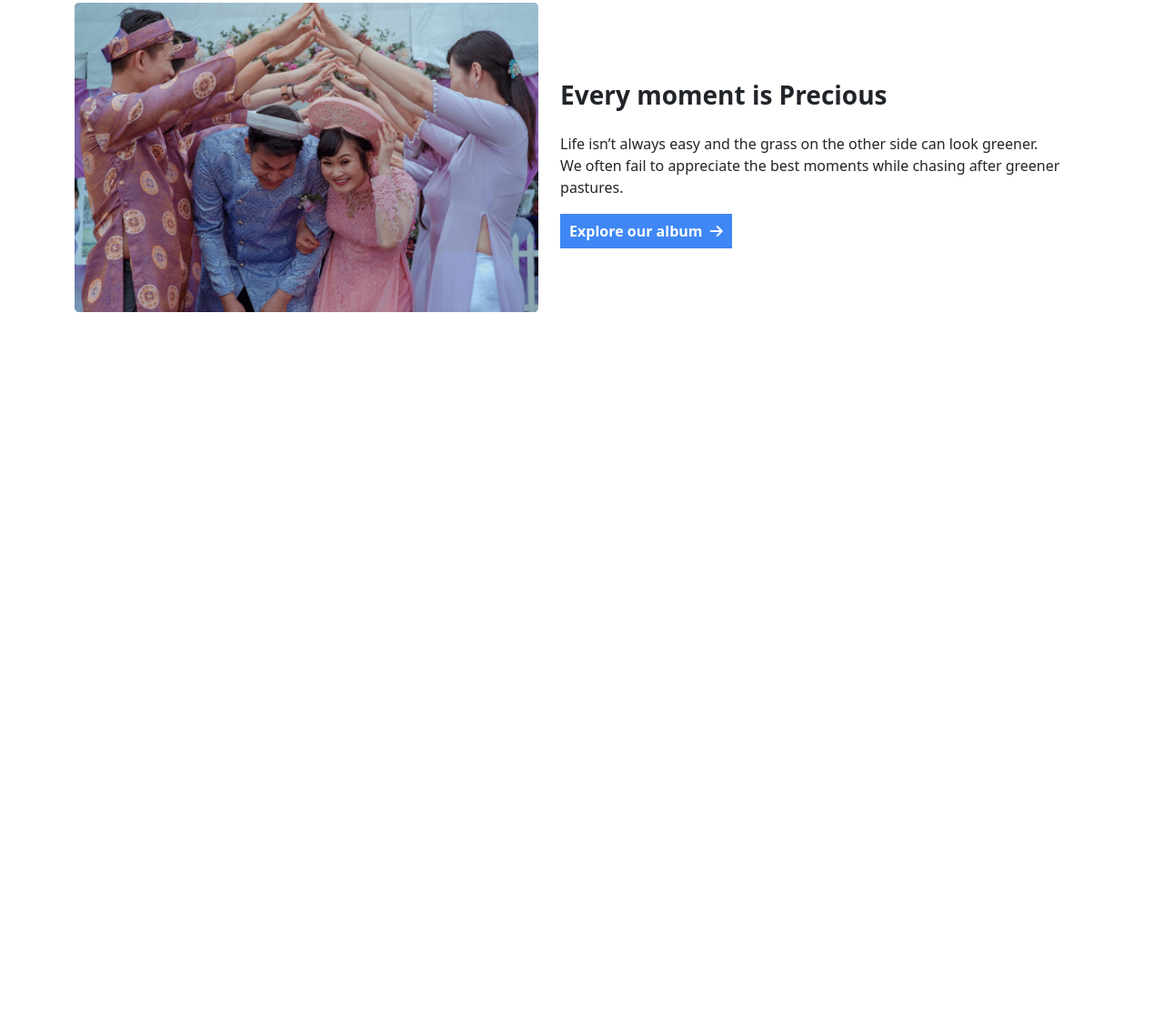
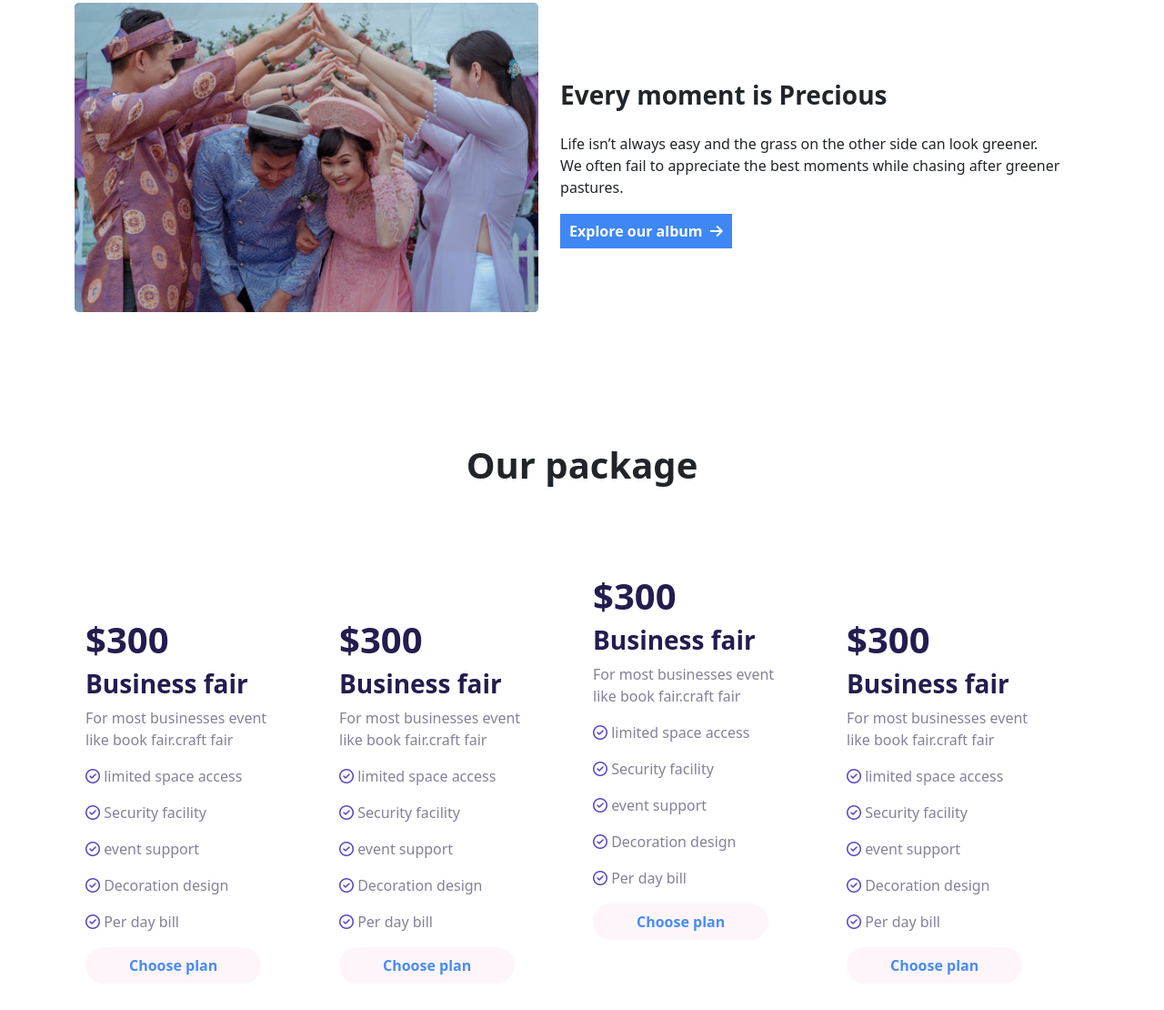
Before and after one commit to borhansahed/Boat-convention-center, a plain HTML site: page index.html in a window 1280 px wide. Shown: the part 748-1858 px from the top of the page at 91% size. Before the commit the page ends 1091 px from the top, so only its background shows below. Drawn offline with nearby package versions, Linux system fonts and the light colour scheme.

Commit message:
card section progress

```diff
--- a/index.html
+++ b/index.html
@@ -86,7 +86,7 @@
     </header>
 
     <main>
-      <section class="container pt-5">
+      <section class="container  py-5">
          <div class="d-flex align-items-center justify-content-center ">
               <div>
                 <img class="img-fluid" src="./images/wedding.png" alt="">
@@ -101,10 +101,86 @@
             </div>
 
 
+          <!-- our package---------------------------------- -->
         </section>
+        </main>
+        <section  class="my-5">
+          <h1 class="text-center fs-1 fw-bold py-5">Our package</h1>
+          <div class="container">
+            <div class="row mx-auto my-5">
+              <div class="col-3 pt-5">
 
-    </main>
+                    <h1 class="fw-bold title-style">$300</h1>
+                    <h3 class="fw-bold title-style">Business fair</h3>
+                    <div>
+                      <p class="paragraph-style">For most businesses event
+                        <br>
+                        like book fair.craft fair
+                      </p>
+                      <p class="paragraph-style "><i class="font-awesome far fa-check-circle"></i> limited space access</p>
+                      <p class="paragraph-style"><i class="font-awesome far fa-check-circle"></i> Security facility</p>
+                      <p class="paragraph-style"><i class="font-awesome far fa-check-circle"></i> event support</p>
+                      <p class="paragraph-style"><i class="font-awesome far fa-check-circle"></i> Decoration design</p>
+                      <p class="paragraph-style"><i class="font-awesome far fa-check-circle"></i> Per day bill</p>
+                    </div>
+                    <button class="choose-button rounded-pill fw-bolder  px-5 py-2 d-flex align-items-center">Choose plan</button>
+
+
+
+              </div>
+              <div class="col-3 pt-5">
+                <h1 class="fw-bold title-style">$300</h1>
+                <h3 class="fw-bold title-style">Business fair</h3>
+                <div>
+                  <p class="paragraph-style">For most businesses event
+                    <br>
+                    like book fair.craft fair
+                  </p>
+                  <p class="paragraph-style "><i class="font-awesome far fa-check-circle"></i> limited space access</p>
+                  <p class="paragraph-style"><i class="font-awesome far fa-check-circle"></i> Security facility</p>
+                  <p class="paragraph-style"><i class="font-awesome far fa-check-circle"></i> event support</p>
+                  <p class="paragraph-style"><i class="font-awesome far fa-check-circle"></i> Decoration design</p>
+                  <p class="paragraph-style"><i class="font-awesome far fa-check-circle"></i> Per day bill</p>
+                </div>
+                <button class="choose-button rounded-pill fw-bolder  px-5 py-2 d-flex align-items-center">Choose plan</button>
+              </div>
+              <div class="col">
+                <h1 class="fw-bold title-style">$300</h1>
+                <h3 class="fw-bold title-style">Business fair</h3>
+                <div>
+                  <p class="paragraph-style">For most businesses event
+                    <br>
+                    like book fair.craft fair
+                  </p>
+                  <p class="paragraph-style "><i class="font-awesome far fa-check-circle"></i> limited space access</p>
+                  <p class="paragraph-style"><i class="font-awesome far fa-check-circle"></i> Security facility</p>
+                  <p class="paragraph-style"><i class="font-awesome far fa-check-circle"></i> event support</p>
+                  <p class="paragraph-style"><i class="font-awesome far fa-check-circle"></i> Decoration design</p>
+                  <p class="paragraph-style"><i class="font-awesome far fa-check-circle"></i> Per day bill</p>
+                </div>
+                <button class="choose-button rounded-pill fw-bolder  px-5 py-2 d-flex align-items-center">Choose plan</button>
+              </div>
+              <div class="col-3 pt-5">
+                <h1 class="fw-bold title-style">$300</h1>
+                <h3 class="fw-bold title-style">Business fair</h3>
+                <div>
+                  <p class="paragraph-style">For most businesses event
+                    <br>
+                    like book fair.craft fair
+                  </p>
+                  <p class="paragraph-style "><i class="font-awesome far fa-check-circle"></i> limited space access</p>
+                  <p class="paragraph-style"><i class="font-awesome far fa-check-circle"></i> Security facility</p>
+                  <p class="paragraph-style"><i class="font-awesome far fa-check-circle"></i> event support</p>
+                  <p class="paragraph-style"><i class="font-awesome far fa-check-circle"></i> Decoration design</p>
+                  <p class="paragraph-style"><i class="font-awesome far fa-check-circle"></i> Per day bill</p>
+                </div>
+                <button class="choose-button rounded-pill fw-bolder  px-5 py-2 d-flex align-items-center">Choose plan</button>
+              </div>
+            </div>
+          </div>
+        </section>
     <footer>
+
 
     </footer>
     <!-- js script   -->
--- a/style.css
+++ b/style.css
@@ -6,3 +6,30 @@
   padding: 8px 10px;
 
 }
+.title-style{
+   color: #231D4F;
+
+
+
+}
+.font-awesome{
+
+    color: rgba(84,69,194,255);
+
+
+
+
+
+
+}
+.paragraph-style{
+    color: #848199;
+    font-weight: 400;
+
+}
+.choose-button{
+    background: #fef5fa;
+    border: none;
+    color: #478cf5;
+
+}
```
